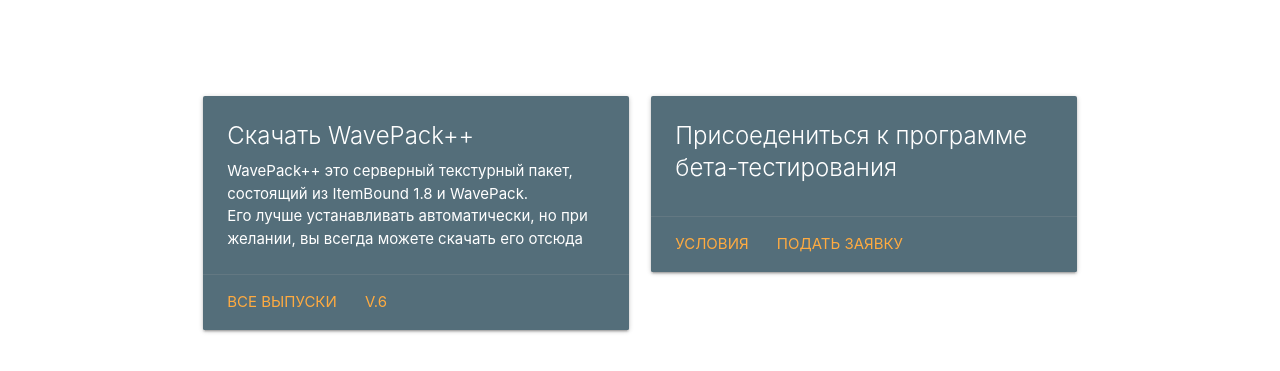
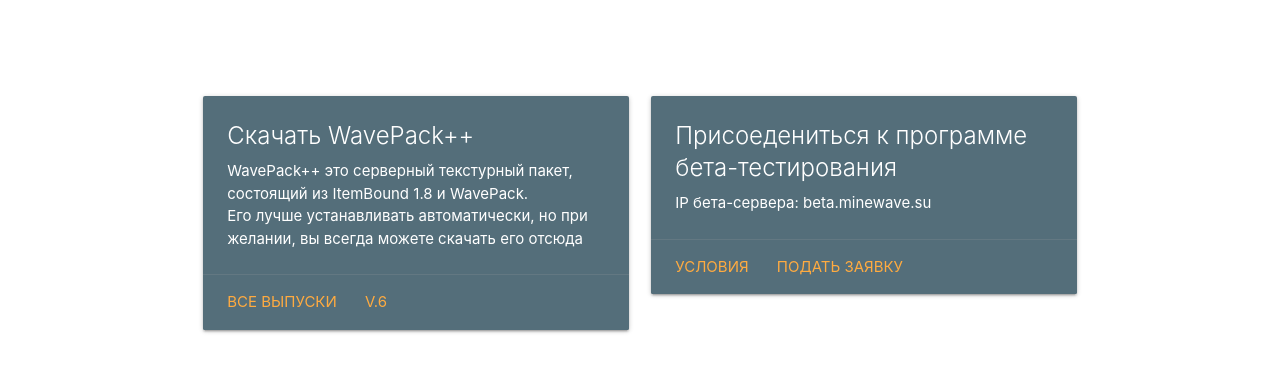
Before and after one commit to waveteams/waveteams.github.io, a plain HTML site: page index.html in a window 1280 px wide. Shown: the part 73-444 px from the top of the page. Drawn offline with nearby package versions, Linux system fonts and the light colour scheme.

Commit message:
Update index.html

```diff
--- a/index.html
+++ b/index.html
@@ -40,6 +40,7 @@
 		    <div class="card blue-grey darken-1">
 		        <div class="card-content white-text">
 		        	<span class="card-title">Присоедениться к программе бета-тестирования</span>
+				<p>IP бета-сервера: beta.minewave.su</p>
 		        </div>
 		        <div class="card-action">
 		         	<a href="http://dev.minewave.su/beta-agreement">Условия</a>
```
